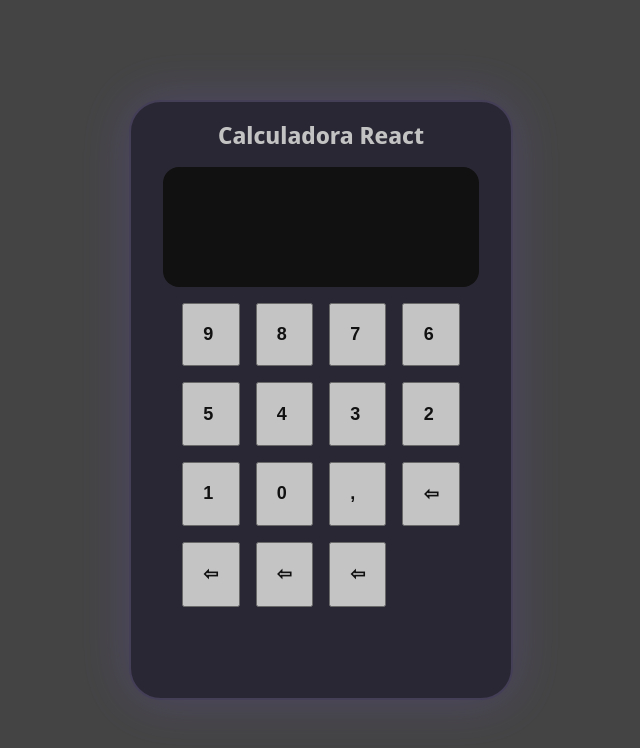
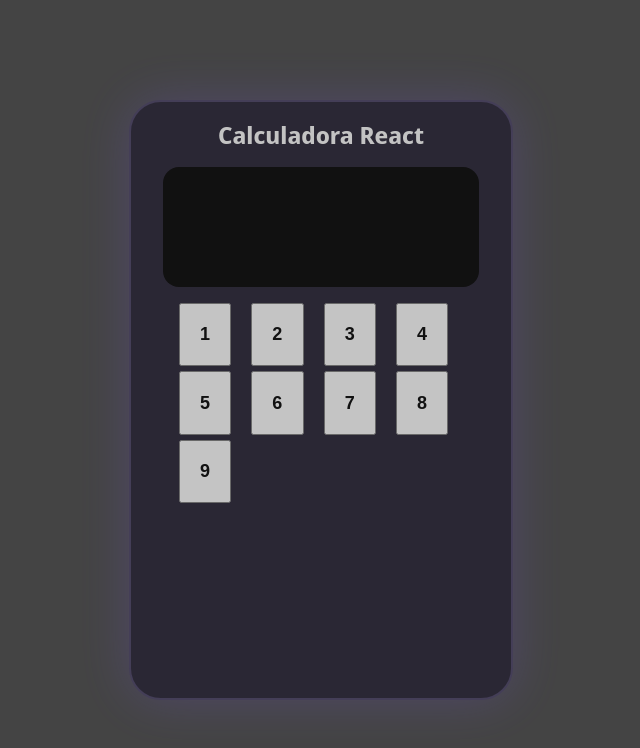
Before and after one commit to TheBestGekyume/calculadoraReact, a React (Create React App) app in the folder calculadora-jsx/: page / in a window 1280 px wide. Shown: the top 748 px of the page, without its empty margins (319-959 px from the left). Built offline with nearby package versions, Linux system fonts and the light colour scheme.

Commit message:
props-adcionadas

```diff
--- a/calculadora-jsx/src/components/Botao/Botao.css
+++ b/calculadora-jsx/src/components/Botao/Botao.css
@@ -0,0 +1,8 @@
+div#teclado .botao {
+    /* flex-basis: calc((100% / 3) - 0.5rem); */
+    min-width: 1.2rem;
+    padding: 1.2rem;
+    font-size: large;
+    text-align: left;
+    font-weight: bolder;
+}
--- a/calculadora-jsx/src/components/Botao/Botao.jsx
+++ b/calculadora-jsx/src/components/Botao/Botao.jsx
@@ -1,10 +1,9 @@
-import React from 'react';
 import './Botao.css';
 
-export function Teclado(props) {
+export function Botao(props) {
     return (
         <div id='teclado'>
-            <button className='botao'></button>
+            <button className='botao'>{props.char}</button>
         </div>
     );
 }
--- a/calculadora-jsx/src/components/Teclado/Teclado.css
+++ b/calculadora-jsx/src/components/Teclado/Teclado.css
@@ -1,16 +1,5 @@
-div#teclado .botao {
-    flex-basis: calc((100% / 3) - 0.5rem);
-    min-width: 1.2rem;
-    padding: 1.2rem;
-    font-size: large;
-    text-align: left;
-    font-weight: bolder;
-}
-
-
 div#teclado{
     display: grid;
-
     grid-template-columns: auto auto auto auto;
-    gap: 1rem;
+    gap: 5px;
 }
--- a/calculadora-jsx/src/components/Teclado/Teclado.jsx
+++ b/calculadora-jsx/src/components/Teclado/Teclado.jsx
@@ -1,23 +1,18 @@
 import './Teclado.css';
+import { Botao } from '../Botao/Botao.jsx';
 
 export function Teclado() {
     return (
         <div id='teclado'>
-            <button className='botao'>9</button>
-            <button className='botao'>8</button>
-            <button className='botao'>7</button>
-            <button className='botao'>6</button>
-            <button className='botao'>5</button>
-            <button className='botao'>4</button>
-            <button className='botao'>3</button>
-            <button className='botao'>2</button>
-            <button className='botao'>1</button>
-            <button className='botao'>0</button>
-            <button className='botao'>,</button>
-            <button className='botao'>&#8678;</button>
-            <button className='botao'>&#8678;</button>
-            <button className='botao'>&#8678;</button>
-            <button className='botao'>&#8678;</button>
+            <Botao char="1"/>
+            <Botao char="2"/>
+            <Botao char="3"/>
+            <Botao char="4"/>
+            <Botao char="5"/>
+            <Botao char="6"/>
+            <Botao char="7"/>
+            <Botao char="8"/>
+            <Botao char="9"/>
         </div>
     );
 }
```
